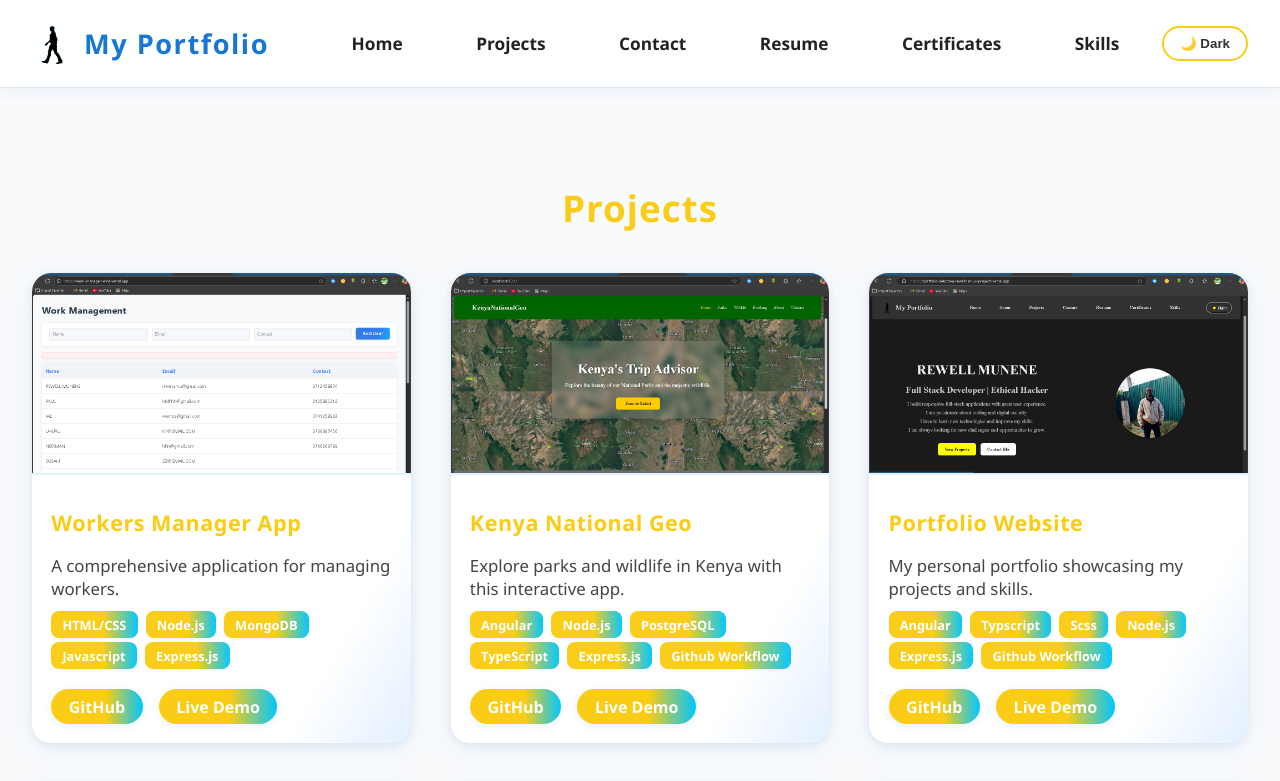
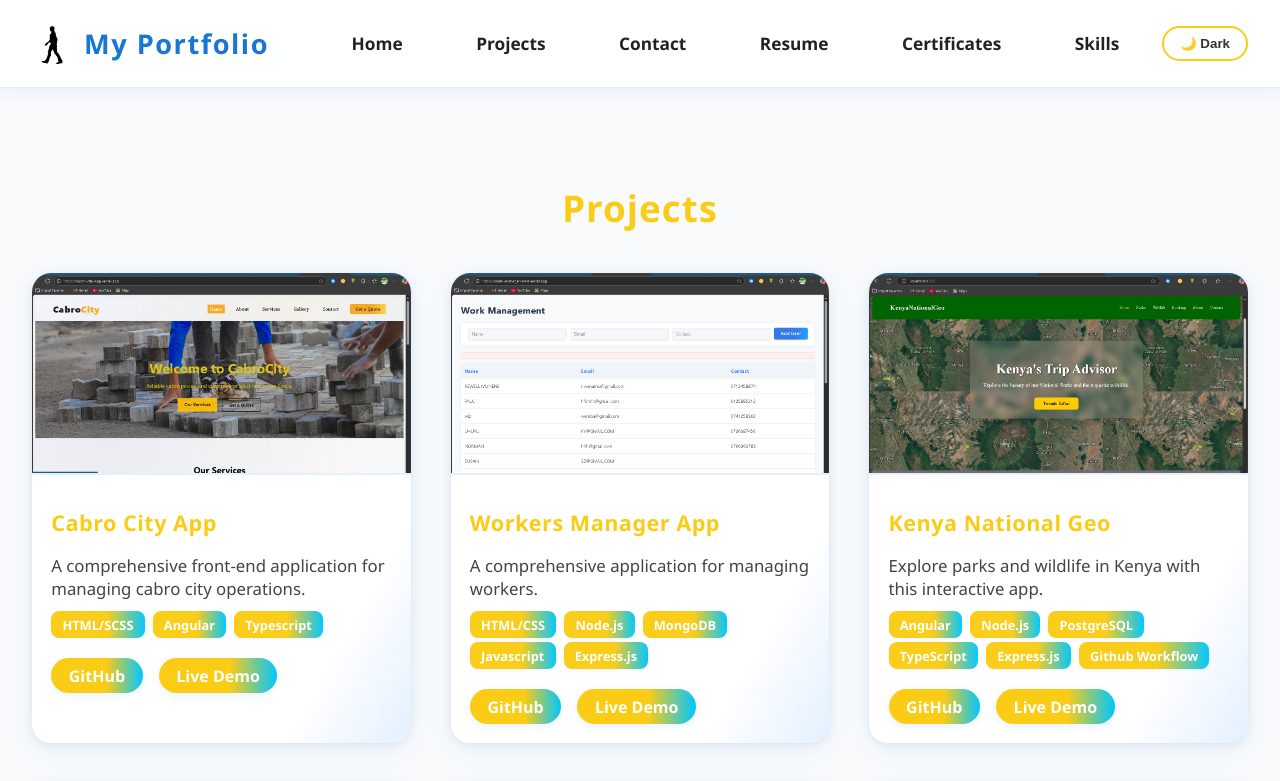
Before and after one commit to rewellnamu/portfolio, an Angular app: page /projects in a window 1280 px wide. Shown: the top 781 px of the page. Built offline with nearby package versions, Linux system fonts and the light colour scheme.

Commit message:
Refactor code structure for improved readability and maintainability

```diff
--- a/src/app/components/projects/projects.component.ts
+++ b/src/app/components/projects/projects.component.ts
@@ -11,6 +11,14 @@ import { RouterModule } from '@angular/router';
 })
 export class ProjectsComponent {
   projects = [
+    {
+      title:'Cabro City App',
+      description: ' A comprehensive front-end application for managing cabro city operations.',
+      tech: ['HTML/SCSS', 'Angular', 'Typescript', ],
+      github: 'https://github.com/rewellnamu/cabro-city-APP',
+      demo: 'https://cabro-city-app.vercel.app/',
+      image: 'Screenshot (317).png'
+    },
     {
       title: 'Workers Manager App',
       description: ' A comprehensive application for managing workers.',
```
Also changed, not shown: public/Screenshot (317).png (added).
